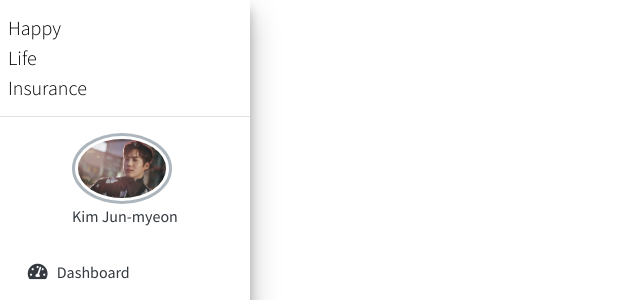
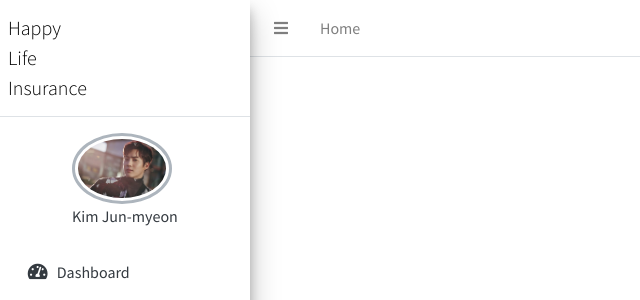
Before and after one commit to aksaule-bagytzhanova/e-naryad, a Django app: page / in a window 1280 px wide. Shown: the top 300 px of the page, without its empty margins (0-640 px from the left). Run offline with Django 3.2, Linux system fonts and the light colour scheme; some libraries are stand-ins or nearby versions.

Commit message:
Update navbar.html

```diff
--- a/e_naryad/a_page/templates/navbar.html
+++ b/e_naryad/a_page/templates/navbar.html
@@ -1,4 +1,19 @@
 {% load static %}
+
+<!-- Navbar -->
+<nav class="main-header navbar navbar-expand navbar-white navbar-light mb-5">
+  <!-- Left navbar links -->
+  <ul class="navbar-nav">
+    <li class="nav-item">
+      <a class="nav-link" data-widget="pushmenu" href="#" role="button"><i class="fas fa-bars"></i></a>
+    </li>
+    <li class="nav-item d-none d-sm-inline-block">
+      <a href="ссылка основной страницы" class="nav-link">Home</a>
+    </li>
+
+  </ul>
+</nav>
+<!-- /.navbar -->
 
   <!-- Main Sidebar Container -->
   <aside class="main-sidebar sidebar-light-primary elevation-4">
```
